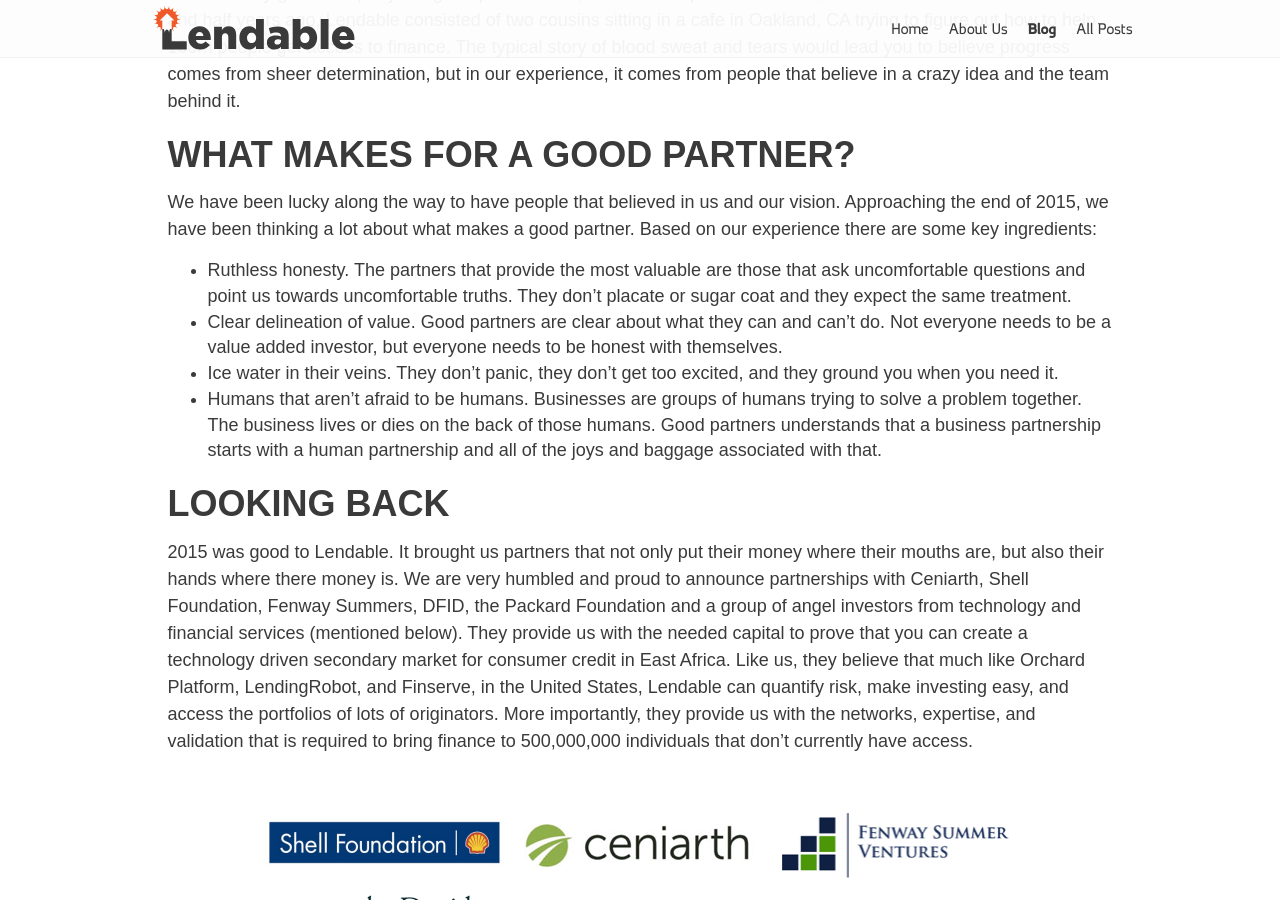
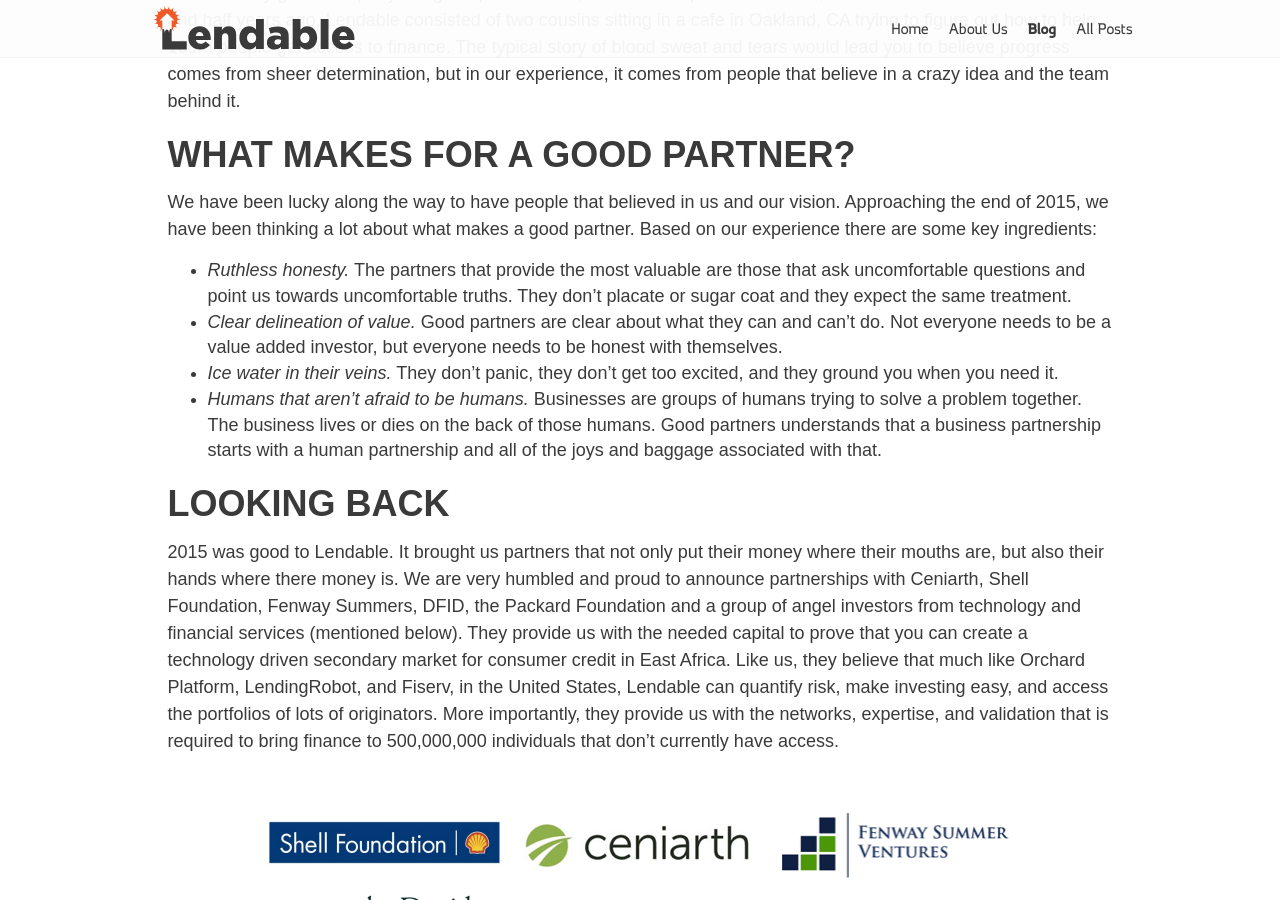
Before and after one commit to swashbuckleblog/swashbuckleblog.github.io, a Jekyll site: the page built from _posts/2016-01-08-partnerships.markdown, in a window 1280 px wide and 900 px high, scrolled down 639 px. Built offline with Jekyll 4.4.1, drawn with Linux system fonts in a browser that asks for light colours; nearby versions of some CDN libraries.

Commit message:
some spelling corrections and italicizations

```diff
--- a/_posts/2016-01-08-partnerships.markdown
+++ b/_posts/2016-01-08-partnerships.markdown
@@ -15,14 +15,14 @@
 
 We have been lucky along the way to have people that believed in us and our vision. Approaching the end of 2015, we have been thinking a lot about what makes a good partner. Based on our experience there are some key ingredients:
 
-- Ruthless honesty. The partners that provide the most valuable are those that ask uncomfortable questions and point us towards uncomfortable truths. They don’t placate or sugar coat and they expect the same treatment.
-- Clear delineation of value. Good partners are clear about what they can and can’t do. Not everyone needs to be a value added investor, but everyone needs to be honest with themselves.
-- Ice water in their veins. They don’t panic, they don’t get too excited, and they ground you when you need it.
-- Humans that aren’t afraid to be humans. Businesses are groups of humans trying to solve a problem together. The business lives or dies on the back of those humans. Good partners understands that a business partnership starts with a human partnership and all of the joys and baggage associated with that.
+- *Ruthless honesty.* The partners that provide the most valuable are those that ask uncomfortable questions and point us towards uncomfortable truths. They don’t placate or sugar coat and they expect the same treatment.
+- *Clear delineation of value.* Good partners are clear about what they can and can’t do. Not everyone needs to be a value added investor, but everyone needs to be honest with themselves.
+- *Ice water in their veins.* They don’t panic, they don’t get too excited, and they ground you when you need it.
+- *Humans that aren’t afraid to be humans.* Businesses are groups of humans trying to solve a problem together. The business lives or dies on the back of those humans. Good partners understands that a business partnership starts with a human partnership and all of the joys and baggage associated with that.
 
 # **LOOKING BACK**
 
-2015 was good to Lendable. It brought us partners that not only put their money where their mouths are, but also their hands where there money is. We are very humbled and proud to announce partnerships with Ceniarth, Shell Foundation, Fenway Summers, DFID, the Packard Foundation and a group of angel investors from technology and financial services (mentioned below). They provide us with the needed capital to prove that you can create a technology driven secondary market for consumer credit in East Africa. Like us, they believe that much like Orchard Platform, LendingRobot, and Finserve, in the United States, Lendable can quantify risk, make investing easy, and access the portfolios of lots of originators. More importantly, they provide us with the networks, expertise, and validation that is required to bring finance to 500,000,000 individuals that don’t currently have access.
+2015 was good to Lendable. It brought us partners that not only put their money where their mouths are, but also their hands where there money is. We are very humbled and proud to announce partnerships with Ceniarth, Shell Foundation, Fenway Summers, DFID, the Packard Foundation and a group of angel investors from technology and financial services (mentioned below). They provide us with the needed capital to prove that you can create a technology driven secondary market for consumer credit in East Africa. Like us, they believe that much like Orchard Platform, LendingRobot, and Fiserv, in the United States, Lendable can quantify risk, make investing easy, and access the portfolios of lots of originators. More importantly, they provide us with the networks, expertise, and validation that is required to bring finance to 500,000,000 individuals that don’t currently have access.
 
 <a href="#">
     <center><img src="{{ site.baseurl }}/img/partnerships/logos.png" alt=""></center>
```
